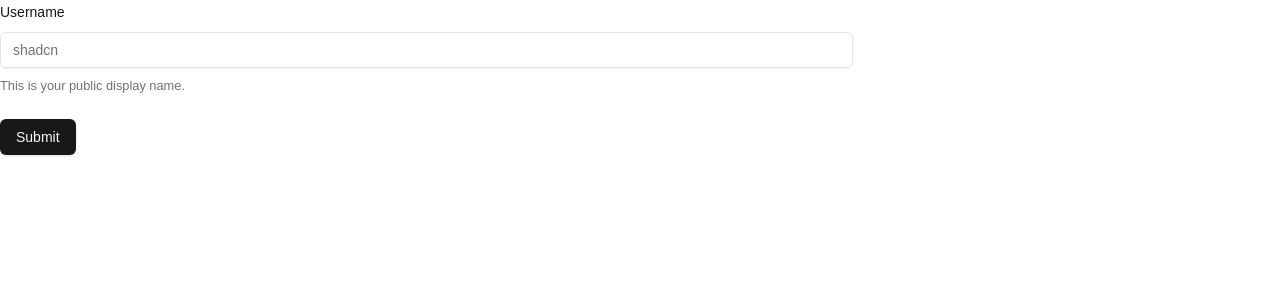
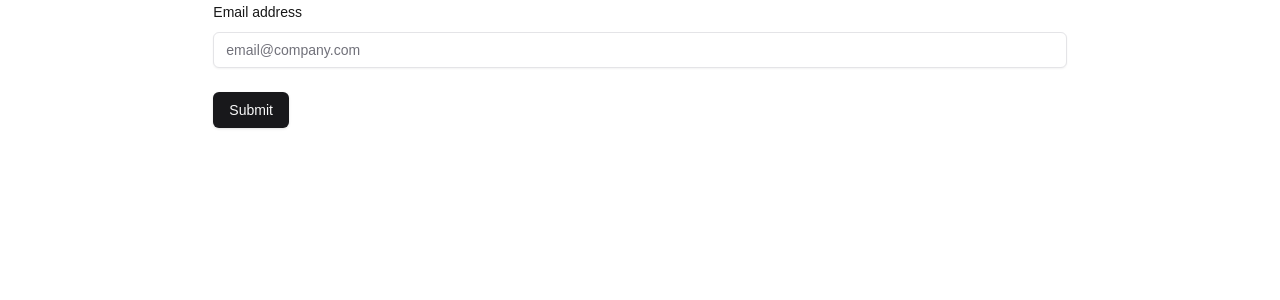
Before and after one commit to konraddissake1808/newsletter-sign-up-page, a Next.js app in the folder newsletter-sign-up-page/: page /components/signUpForm in a window 1280 px wide. Shown: the top 300 px of the page. Built offline with nearby package versions, Linux system fonts and the light colour scheme.

Commit message:
Set up the routing to the success page after form submission

```diff
--- a/newsletter-sign-up-page/src/app/components/signUpForm/page.tsx
+++ b/newsletter-sign-up-page/src/app/components/signUpForm/page.tsx
@@ -1,4 +1,6 @@
 "use client"
+
+import { useRouter } from "next/navigation"
 
 import { zodResolver } from "@hookform/resolvers/zod"
 import { useForm } from "react-hook-form"
@@ -9,17 +11,17 @@ import { Button } from "@/components/ui/button"
 import {
   Form,
   FormControl,
-  FormDescription,
   FormField,
   FormItem,
   FormLabel,
   FormMessage,
 } from "@/components/ui/form"
 import { Input } from "@/components/ui/input"
+import { redirect } from "next/navigation"
 
 const FormSchema = z.object({
-  username: z.string().min(2, {
-    message: "Username must be at least 2 characters.",
+  email: z.string().email({
+    message: "Enter a valid email address",
   }),
 })
 
@@ -27,11 +29,16 @@ function SignUpForm() {
   const form = useForm<z.infer<typeof FormSchema>>({
     resolver: zodResolver(FormSchema),
     defaultValues: {
-      username: "",
+      email: "",
     },
   })
 
+  const router =useRouter();
+
   function onSubmit(data: z.infer<typeof FormSchema>) {
+    console.log('done')
+    router.push('../../successPage')
+
     toast({
       title: "You submitted the following values:",
       description: (
@@ -43,20 +50,18 @@ function SignUpForm() {
   }
 
   return (
+    <div className="flex w-full justify-center">
       <Form {...form}>
         <form onSubmit={form.handleSubmit(onSubmit)} className="w-2/3 space-y-6">
           <FormField
             control={form.control}
-          name="username"
+            name="email"
             render={({ field }) => (
               <FormItem>
-              <FormLabel>Username</FormLabel>
+                <FormLabel>Email address</FormLabel>
                 <FormControl>
-                <Input placeholder="shadcn" {...field} />
+                  <Input className="bg-white" type="email" placeholder="email@company.com" {...field} />
                 </FormControl>
-              <FormDescription>
-                This is your public display name.
-              </FormDescription>
                 <FormMessage />
               </FormItem>
             )}
@@ -64,6 +69,7 @@ function SignUpForm() {
           <Button type="submit">Submit</Button>
         </form>
       </Form>
+    </div>
   )
 }
 
```
Also changed, not shown: newsletter-sign-up-page/src/app/successPage/page.tsx (added, +21 -0 lines). Lines whose indentation alone changed are shown as unchanged.
